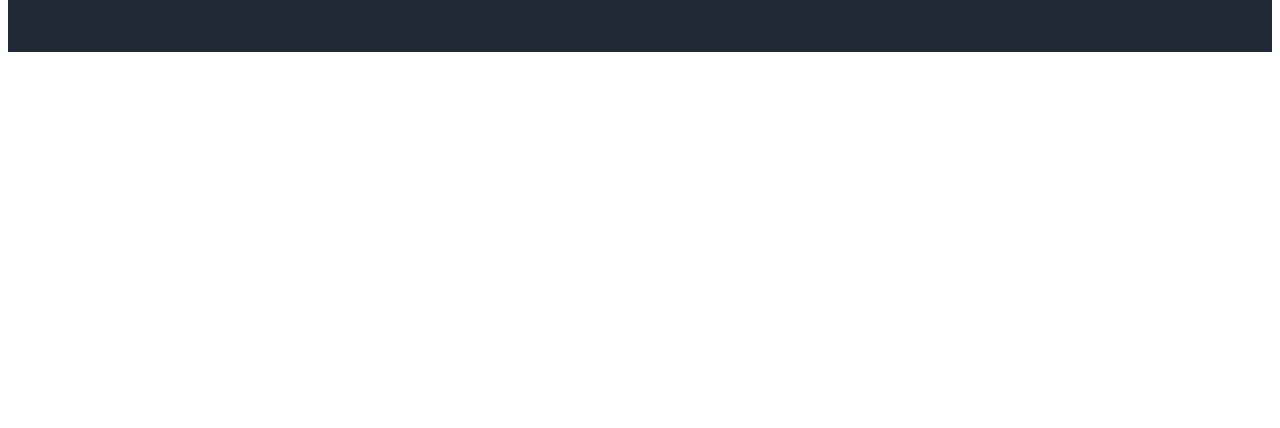
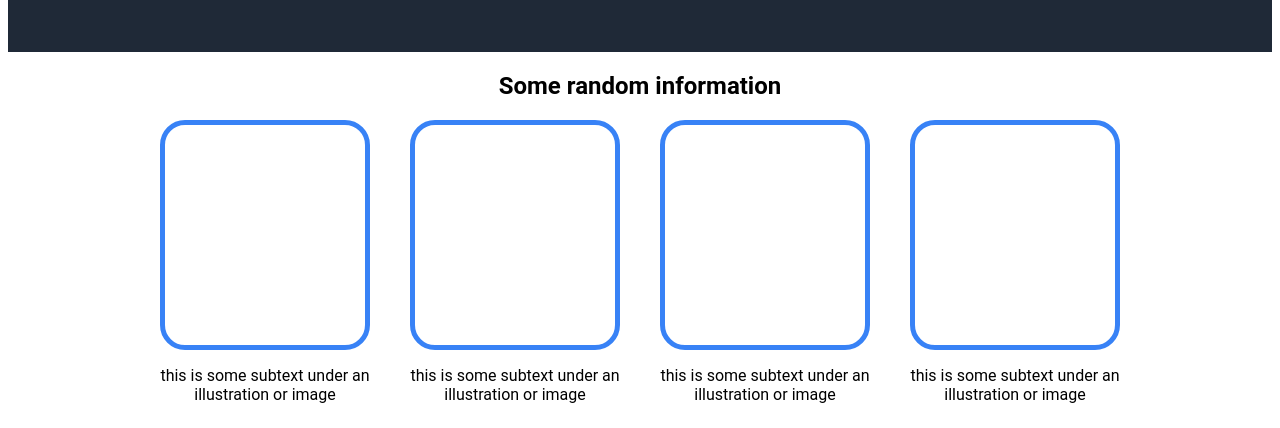
Before and after one commit to Rokachello/my-first-webpage, a plain HTML site: page index.html in a window 1280 px wide. Shown: the part 603-1031 px from the top of the page. Before the commit the page ends 800 px from the top, so only its background shows below. Drawn offline with Linux system fonts and the light colour scheme.

Commit message:
add cards to website
middle part of website with four cards added.

```diff
--- a/index.html
+++ b/index.html
@@ -33,5 +33,38 @@
 </div>
 </div>
 
+<!-- CARDS PART -->
+
+<div class="cards">
+    <h2>Some random information</h2>
+    <div class="cards-row">
+
+    <div class="card">
+        <div class="box">
+
+        </div>
+        <p class="central"> this is some subtext under an illustration or image</p>
+    </div>
+    <div class="card">
+        <div class="box">
+
+        </div>
+        <p class="central"> this is some subtext under an illustration or image</p>
+    </div>
+    <div class="card">
+        <div class="box">
+
+        </div>
+        <p class="central"> this is some subtext under an illustration or image</p>
+    </div>
+    <div class="card">
+        <div class="box">
+
+        </div>
+        <p class="central"> this is some subtext under an illustration or image</p>
+    </div>
+</div>
+</div>
+
 </body>
 </html>
--- a/style.css
+++ b/style.css
@@ -55,3 +55,32 @@ button {
     margin-left: 200px;
     margin-right: 200px;
 }
+
+.cards-row{
+    display: flex;
+    justify-content: center;
+}
+.card{
+    height: 300px;
+    width: 250px;
+    display: flex;
+    flex-direction: column;
+    align-items: center;
+}
+.cards{
+    display: flex;
+    flex-direction: column;
+    align-items: center;
+  justify-content: center;
+}
+
+
+.box{
+    height: 250px;
+    width: 200px;
+    border: 5px solid #3882F6;
+    border-radius: 25px;
+}
+.central{
+    text-align: center;
+}
```
